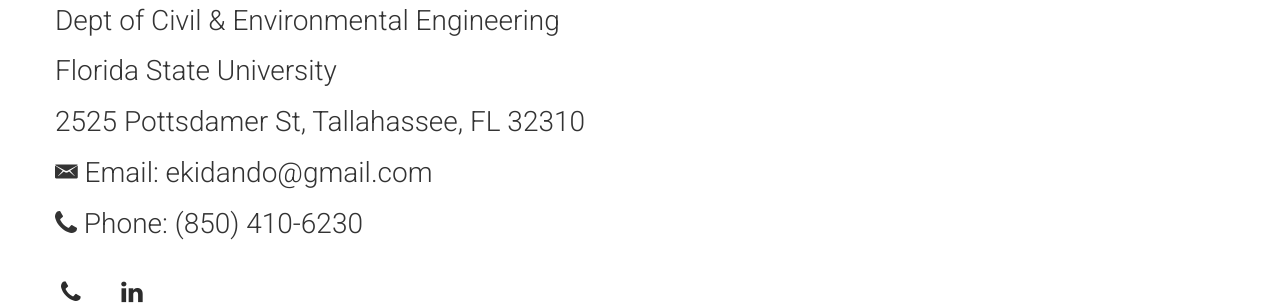
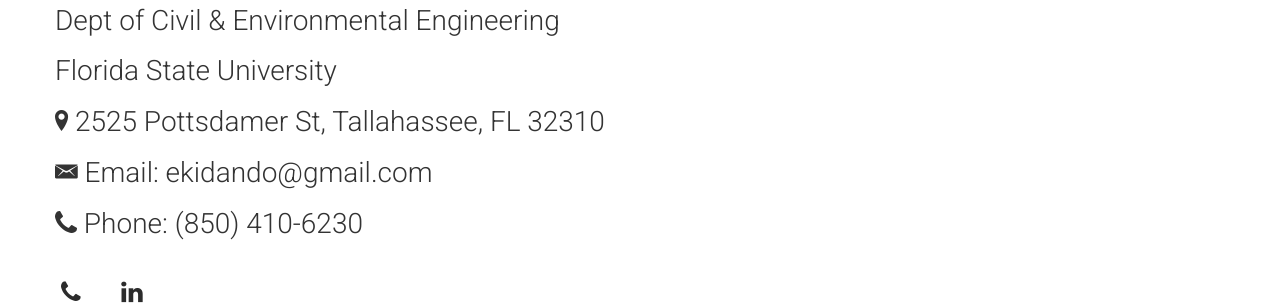
Before and after one commit to ekidando/Emma, a Jekyll site: the page built from contact.html, in a window 1280 px wide. Shown: the part 594-899 px from the top of the page. Built offline with Jekyll 4.4.1, drawn with Linux system fonts in a browser that asks for light colours; nearby versions of some CDN libraries; some web fonts are replaced.

Commit message:
Update contact.html

```diff
--- a/contact.html
+++ b/contact.html
@@ -30,9 +30,9 @@ published: true
           <h3>Ph.D. Candidate & Graduate Research Assistant</h3>
           <h3 class="animated fadeInUp">Dept of Civil & Environmental Engineering</h3>
           <h3 class="animated fadeInUp">Florida State University</h3>
-          <h3 class="animated fadeInUp">2525 Pottsdamer St, Tallahassee, FL 32310</h3>
-          <h3 class="animated fadeInUp"><i class="fa ion-email"></i> Email: ekidando@gmail.com</h3>
-          <h3 class="animated fadeInUp"><i class="fa fa-phone"></i>  Phone: (850) 410-6230</h3>
+          <h3 class="animated fadeInUp"><i class="fa ion-location"></i>  2525 Pottsdamer St, Tallahassee, FL 32310</h3>
+          <h3 class="animated fadeInUp"><i class="fa ion-email"></i>  Email: ekidando@gmail.com</h3>
+          <h3 class="animated fadeInUp"><i class="fa fa-phone"></i>   Phone: (850) 410-6230</h3>
 
 	 <ul class="social-icons">
             <li>
```
